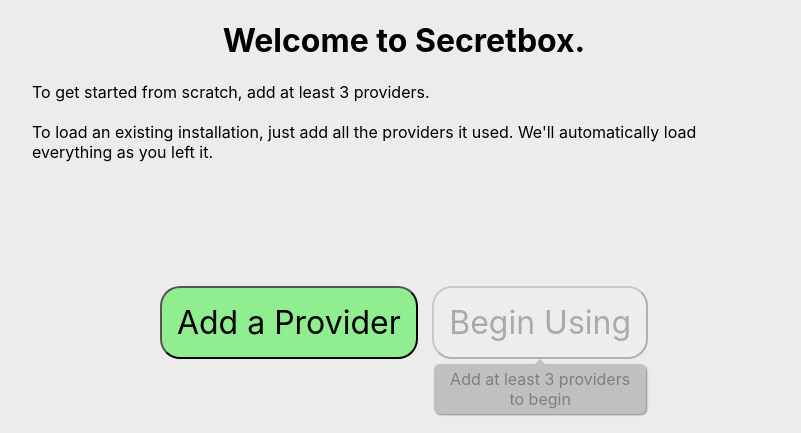
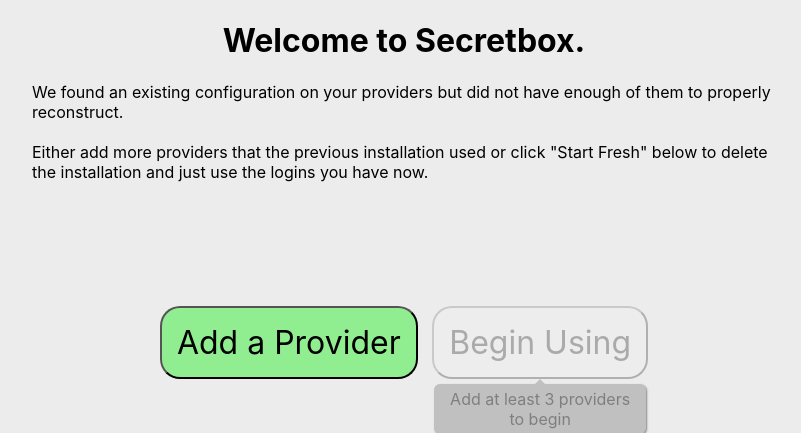
Before and after one commit to sudssm/daruma, a Flask app: page /setup in a window 1280 px wide. Shown: the top 433 px of the page, without its empty margins (236-1037 px from the left). Run offline with Flask 2, Linux system fonts and the light colour scheme.

Commit message:
Add copy to setup screen for an existing config

```diff
--- a/gui/webview_server/static/setup.css
+++ b/gui/webview_server/static/setup.css
@@ -2,7 +2,7 @@
 	text-align: center;
 }
 
-#instructions {
+.instructions {
 	width: 60%;
 	margin: auto;
 	text-align: initial;
--- a/gui/webview_server/templates/setup.html
+++ b/gui/webview_server/templates/setup.html
@@ -18,9 +18,15 @@
 
         <h1>Welcome to Secretbox.</h1>
 
-        <div id="instructions">
+        <div id="instructions-no-config" class="instructions" style="display: none;">
             To get started from scratch, add at least 3 providers.<br><br>
             To load an existing installation, just add all the providers it used.  We'll automatically load everything as you left it.
+        </div>
+
+        <div id="instructions-existing-config" class="instructions">
+            We found an existing configuration on your providers but did not have enough of them to properly reconstruct.
+            <br><br>
+            Either add more providers that the previous installation used or click "Start Fresh" below to delete the installation and just use the logins you have now.
         </div>
 
         <button id="add-provider-button" class="big-button" type="button" onclick="onAddProviderButtonClick()">Add a Provider</button>
```
